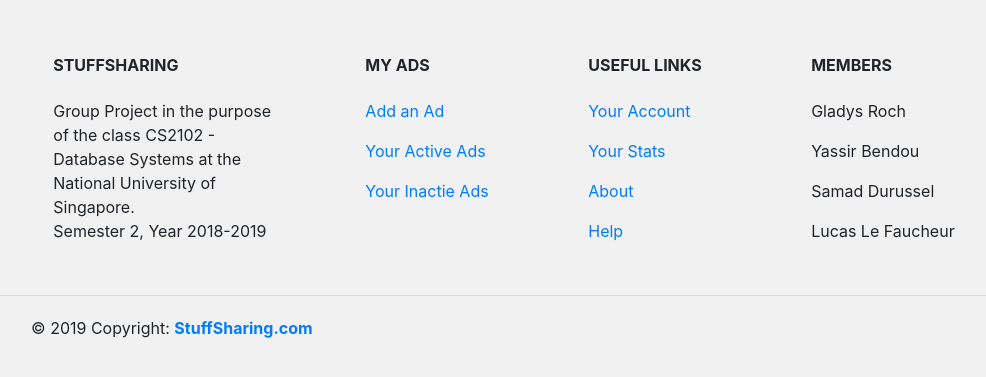
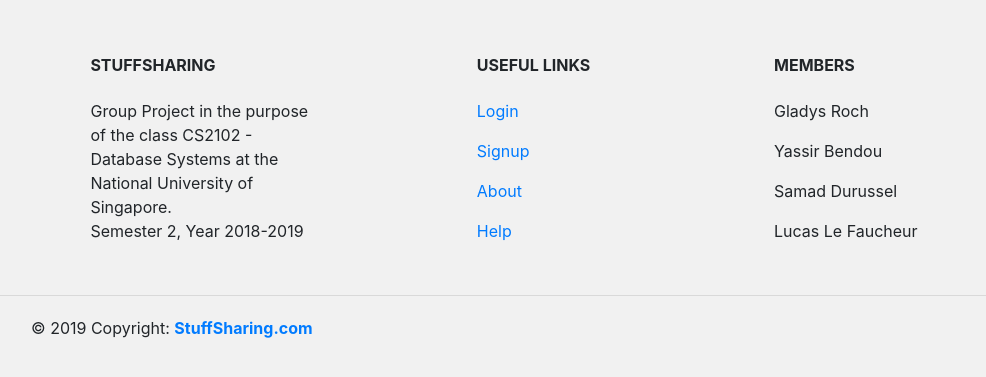
Before and after one commit to lucaslefaucheur/cs2102StuffSharing, a Django app: page /about/ in a window 1280 px wide. Shown: the part 56-433 px from the top of the page, without its empty margins (89-1075 px from the left). Run offline with Django 3.2, Linux system fonts and the light colour scheme; some libraries are stand-ins or nearby versions.

Commit message:
modified footer

```diff
--- a/django_project/stuffsharing/templates/stuffsharing/base.html
+++ b/django_project/stuffsharing/templates/stuffsharing/base.html
@@ -62,23 +62,35 @@
                     <p>Group Project in the purpose of the class CS2102 - Database Systems at the National University of Singapore.<br>Semester 2, Year 2018-2019</p>
                 </div>
 
+                {% if user.is_authenticated %}
                 <hr class="w-100 clearfix d-md-none">
                 <div class="col-md-2 col-lg-2 col-xl-2 mx-auto mt-3">
                     <h6 class="text-uppercase mb-4 font-weight-bold">My Ads</h6>
-                    <p><a href="#!">Add an Ad</a></p>
-                    <p><a href="#!">Your Active Ads</a></p>
-                    <p><a href="#!">Your Inactie Ads</a></p>
+                    <p><a href="{% url 'stuffsharing-myadsadd' %}">Add an Ad</a></p>
+                    <p><a href="{% url 'stuffsharing-myadsactive' %}">Your Active Ads</a></p>
+                    <p><a href="{% url 'stuffsharing-myadsinactive' %}">Your Inactie Ads</a></p>
                     <p><a href="#!"></a></p>
                 </div>
-
                 <hr class="w-100 clearfix d-md-none">
                 <div class="col-md-3 col-lg-2 col-xl-2 mx-auto mt-3">
                     <h6 class="text-uppercase mb-4 font-weight-bold">Useful links</h6>
-                    <p><a href="#!">Your Account</a></p>
+                    <p><a href="{% url 'stuffsharing-myaccount' %}">Your Account</a></p>
                     <p><a href="#!">Your Stats</a></p>
-                    <p><a href="#!">About</a></p>
+                    <p><a href="{% url 'stuffsharing-about' %}">About</a></p>
                     <p><a href="#!">Help</a></p>
                 </div>
+
+                {% else %}
+                <hr class="w-100 clearfix d-md-none">
+                <div class="col-md-3 col-lg-2 col-xl-2 mx-auto mt-3">
+                    <h6 class="text-uppercase mb-4 font-weight-bold">Useful links</h6>
+                    <p><a href="{% url 'login'%}?next={{request.path}}">Login</a></p>
+                    <p><a href="{% url 'stuffsharing-signup' %}">Signup</a></p>
+                    <p><a href="{% url 'stuffsharing-about' %}">About</a></p>
+                    <p><a href="#!">Help</a></p>
+                </div>
+
+                {% endif %}
 
                 <hr class="w-100 clearfix d-md-none">
                 <div class="col-md-4 col-lg-3 col-xl-3 mx-auto mt-3">
```
